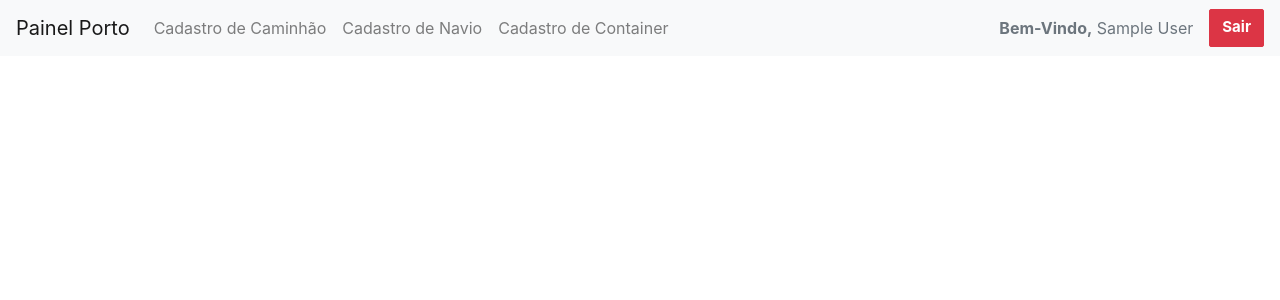
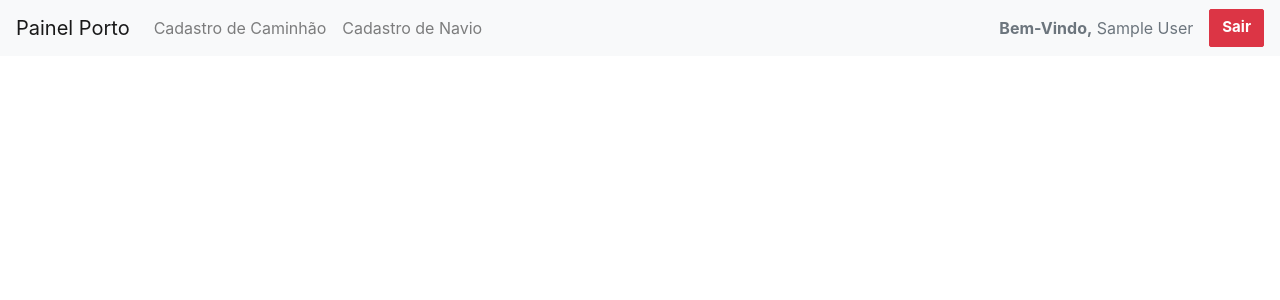
Before and after one commit to rodrigomolinamunhoz/trabalho-porto-php, a PHP site: page /trabalho-porto-php/painel-porto.php in a window 1280 px wide. Shown: the top 300 px of the page. Run offline with PHP 8.4, Linux system fonts and the light colour scheme; the visitor is signed in with stand-in values (Sample User, id 1).

Commit message:
implementando itens do menu de acordo com o usuario

```diff
--- a/controller/LoginController.php
+++ b/controller/LoginController.php
@@ -25,6 +25,8 @@ class LoginController {
             session_start();
             $_SESSION['usuario_logado'] = $usuario->getNomeCompleto();
             $_SESSION['id_usuario'] = $usuario->getId();
+            $_SESSION['tipo_usuario'] = $usuario->getTipoUsuario();
+
             echo "<script>alert('Login efetuado com sucesso!');document.location='../view/painel-porto.php'</script>";
         } else {
             echo "<script>alert('Login ou senha incorreto(s)!');history.back()</script>";
--- a/view/menu-painel.php
+++ b/view/menu-painel.php
@@ -6,15 +6,31 @@
 
     <div class="collapse navbar-collapse" id="navbarTogglerDemo03">
         <ul class="navbar-nav mr-auto mt-2 mt-lg-0">
+
+            <?php if ($_SESSION['tipo_usuario'] == 1): ?>
                 <li class="nav-item">
                     <a class="nav-link" href="http://localhost/trabalho-porto-php/view/caminhao/lista.php">Cadastro de Caminhão</a>
                 </li>
                 <li class="nav-item">
                     <a class="nav-link" href="http://localhost/trabalho-porto-php/view/navio/lista.php">Cadastro de Navio</a>
                 </li>
+            <?php endif ?>
+
+            <?php if ($_SESSION['tipo_usuario'] == 2): ?>
                 <li class="nav-item">
-                <a class="nav-link" href="#">Cadastro de Container</a>
+                    <a class="nav-link" href="#">Carregar Caminhão</a>
                 </li>
+                <li class="nav-item">
+                    <a class="nav-link" href="#">Descarregar Caminhão</a>
+                </li>
+                <li class="nav-item">
+                    <a class="nav-link" href="#">Carregar Navio</a>
+                </li>
+                <li class="nav-item">
+                    <a class="nav-link" href="#">Descarregar Navio</a>
+                </li>
+            <?php endif ?>
+
         </ul>
         <ul class="nav justify-content-end">
             <li class="nav-item">
```
Lines whose indentation alone changed are shown as unchanged.
